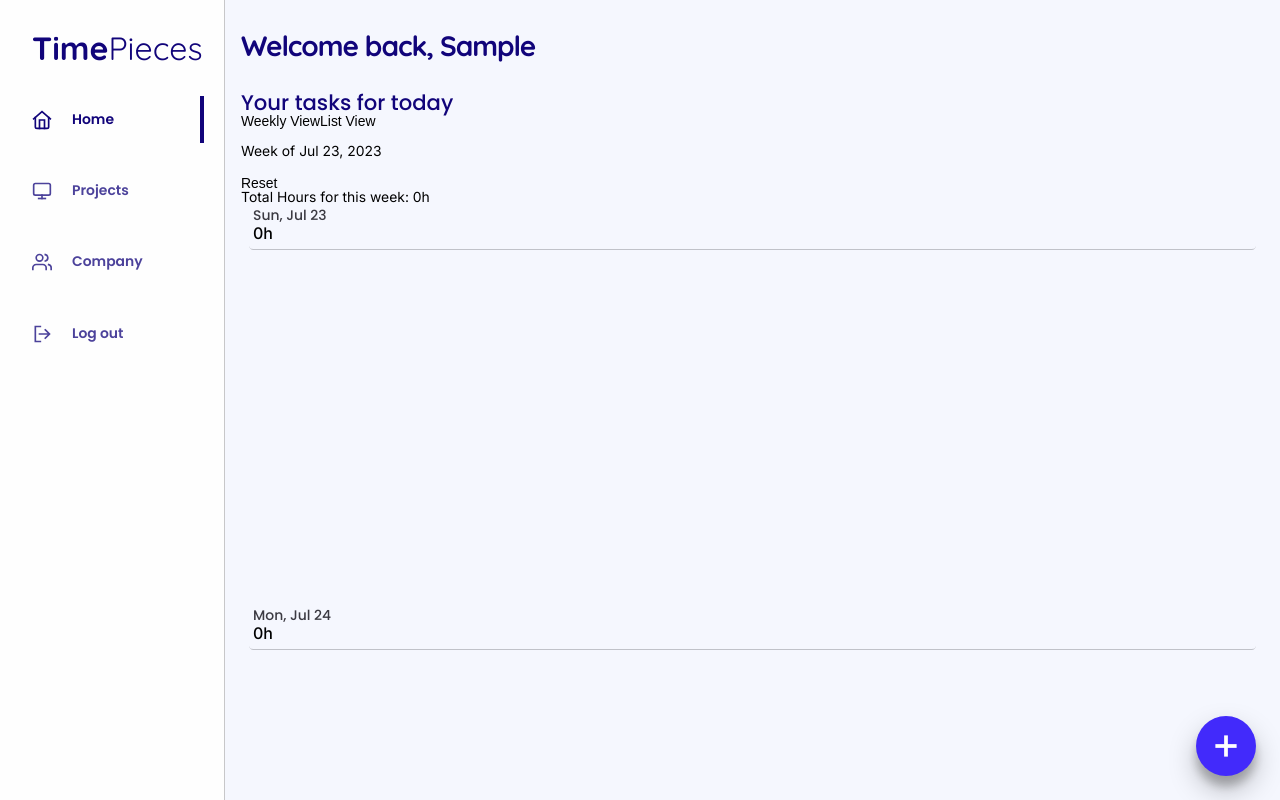
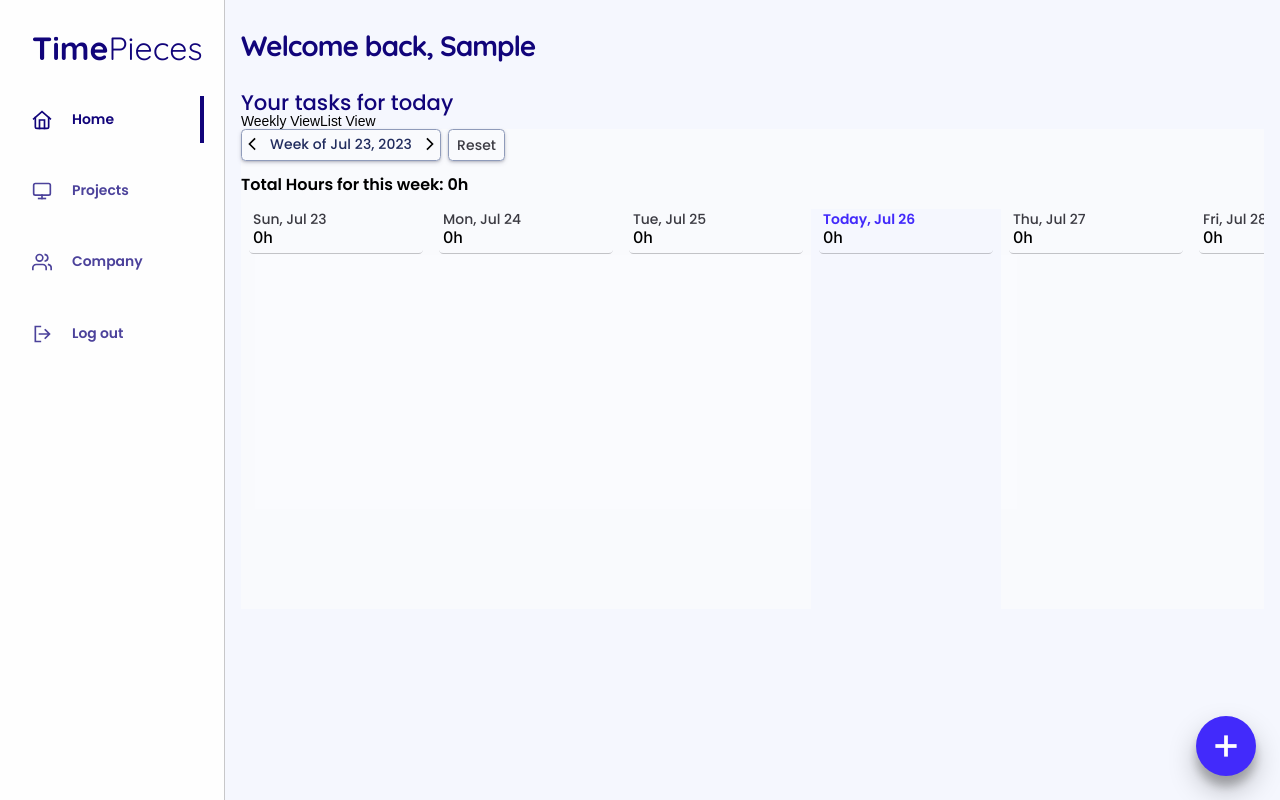
Before and after one commit to renchester/time-tracker-app, a React (Vite) app: page / in a window 1280 px wide. Built offline with nearby package versions, Linux system fonts and the light colour scheme; sample sign-in values are in the browser's storage.

Commit message:
Add styles to WeeklyOverview component

```diff
--- a/src/components/overviews/WeeklyOverview.scss
+++ b/src/components/overviews/WeeklyOverview.scss
@@ -0,0 +1,65 @@
+@use '@/styles/placeholders';
+
+.week-ov {
+  %week-btn {
+    width: fit-content;
+    box-shadow: var(--box-shadow-light);
+    border: 1px solid var(--color-accent-3);
+    border-radius: var(--border-radius-2);
+  }
+
+  background: var(--color-background-alpha50);
+
+  &__top {
+    display: flex;
+    gap: 0.45rem;
+  }
+
+  &__btn-container {
+    @extend %week-btn;
+    display: flex;
+    align-items: center;
+    color: var(--color-accent-1);
+  }
+
+  &__week-label {
+    @extend %main-btn;
+    padding-inline: 0.5rem;
+  }
+
+  &__btn {
+    display: block;
+    height: 30px;
+
+    & svg {
+      height: 20px;
+      width: 20px;
+      stroke: currentColor;
+    }
+
+    &.reset {
+      @extend %week-btn;
+      @extend %main-btn;
+      color: var(--color-text-accent);
+      padding-inline: 0.5rem;
+      height: 32px;
+    }
+  }
+
+  &__list {
+    overflow-x: auto;
+    display: flex;
+    justify-content: space-between;
+  }
+
+  &__total {
+    @extend %main-total;
+    margin-block: 1em;
+  }
+
+  &__day {
+    min-width: 190px;
+    flex-shrink: 0;
+    width: calc(100% / 7);
+  }
+}
```
